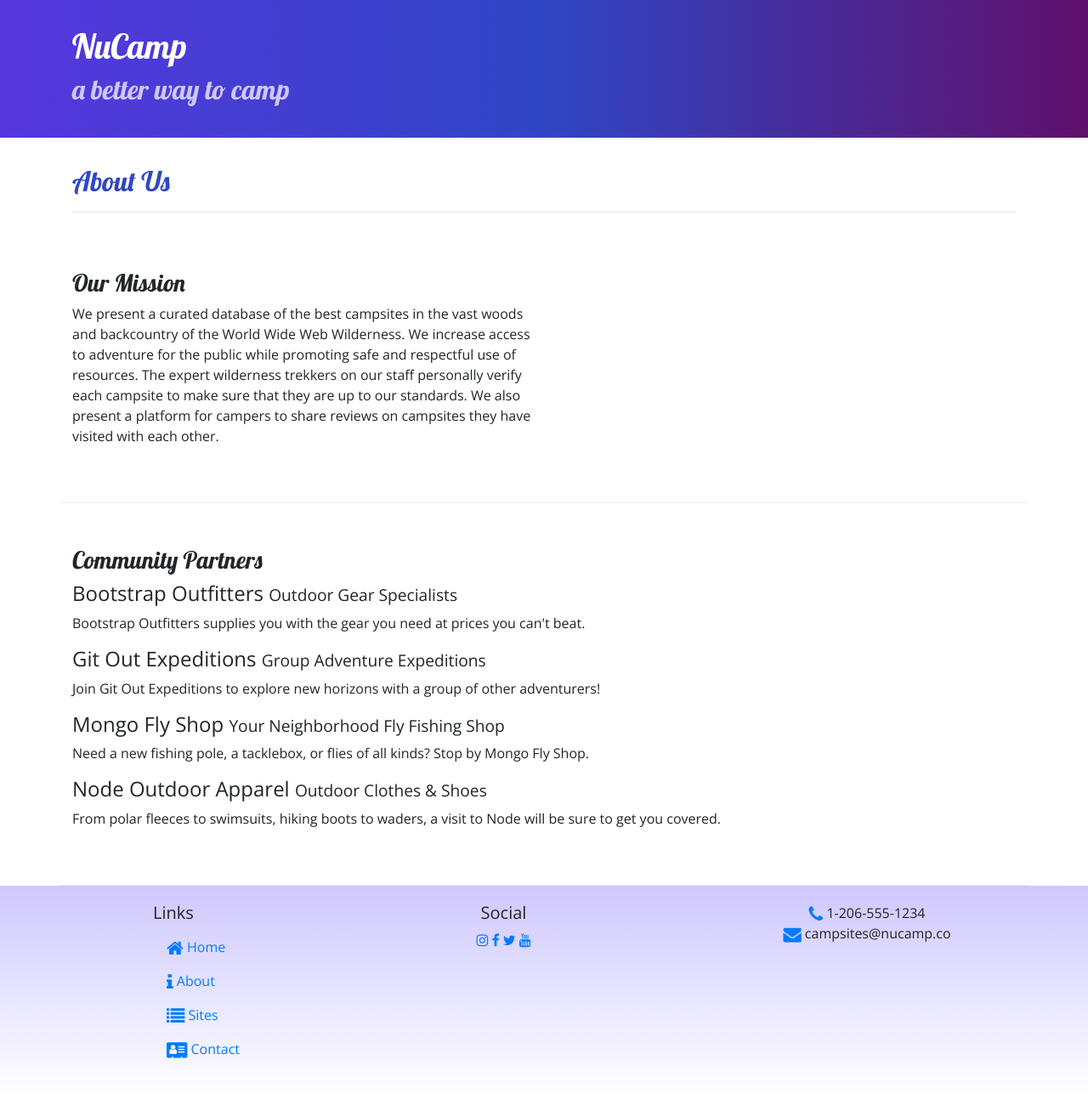
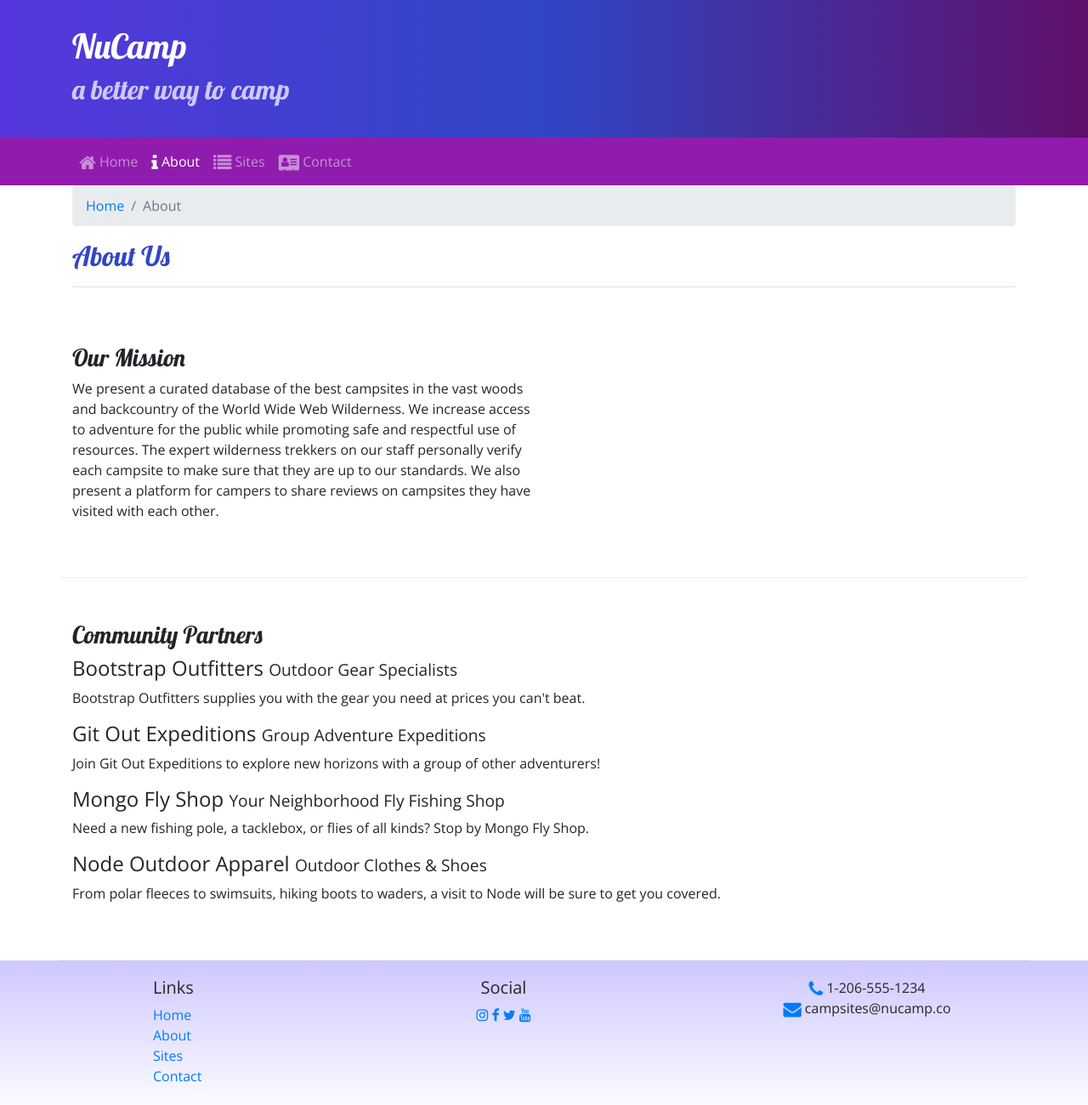
Before and after one commit to Lambsonite/nucampsite, a website: page aboutus.html in a window 1280 px wide. Shown: the whole page at 85% size. Drawn offline with nearby package versions, Linux system fonts and the light colour scheme.

Commit message:
Navbar and Breadcrumbs

```diff
--- a/aboutus.html
+++ b/aboutus.html
@@ -30,9 +30,29 @@
         </div>
     </header>
 
+    <nav class="navbar navbar-expand-sm navbar-dark sticky-top">
+        <div class="container">
+            <button class="navbar-toggler ml-auto" type="button" data-toggle="collapse" data-target="#nucampNavbar">
+                <span class="navbar-toggler-icon"></span>
+            </button>
+            <div class="collapse navbar-collapse" id="nucampNavbar">
+                <ul class="navbar-nav">
+                    <li class="nav-item"><a class="nav-link" href="index.html"><i class="fa fa-home fa-lg"></i> Home</a></li>
+                    <li class="nav-item active"><a class="nav-link" href="#"><i class="fa fa-info fa-lg"></i> About</a></li>
+                    <li class="nav-item"><a class="nav-link" href="#"><i class="fa fa-list fa-lg"></i> Sites</a></li>
+                    <li class="nav-item"><a class="nav-link" href="#"><i class="fa fa-address-card fa-lg"></i> Contact</a></li>
+                </ul>
+            </div>
+        </div>
+    </nav>
+
     <div class="container">
         <div class="row">
             <div class="col">
+                <ol class="breadcrumb">
+                    <li class="breadcrumb-item"><a href="index.html">Home</a></li>
+                    <li class="breadcrumb-item active">About</li>
+                </ol>
                 <h2>About Us</h2>
                 <hr />
             </div>
@@ -71,10 +91,10 @@
                 <div class="col-4 col-sm-2 offset-1">
                     <h5>Links</h5>
                     <ul class="list-unstyled">
-                        <li class="nav-item"><a class="nav-link" href="index.html"><i class="fa fa-home fa-lg"></i> Home</a></li>
-                        <li class="nav-item active"><a class="nav-link" href="#"><i class="fa fa-info fa-lg"></i> About</a></li>
-                        <li class="nav-item"><a class="nav-link" href="#"><i class="fa fa-list fa-lg"></i> Sites</a></li>
-                        <li class="nav-item"><a class="nav-link" href="#"><i class="fa fa-address-card fa-lg"></i> Contact</a></li>
+                        <li><a href="index.html">Home</a></li>
+                        <li><a href="#">About</a></li>
+                        <li><a href="#">Sites</a></li>
+                        <li><a href="#">Contact</a></li>
                     </ul>
                     </ul>
                 </div>
--- a/css/styles.css
+++ b/css/styles.css
@@ -23,6 +23,7 @@ footer {
     padding: 30px;
     background-image: linear-gradient(to right, #5637DD, #3046C5, #60106B);
     color: white;
+    margin: 0;
 }
 
 .row-content {
@@ -30,3 +31,7 @@ footer {
     border-bottom: 1px ridge;
     min-height: 200px;
 }
+
+.navbar {
+    background-color: #901CAD;
+}
```
Also changed, not shown: index.html (+20 -4 lines).
